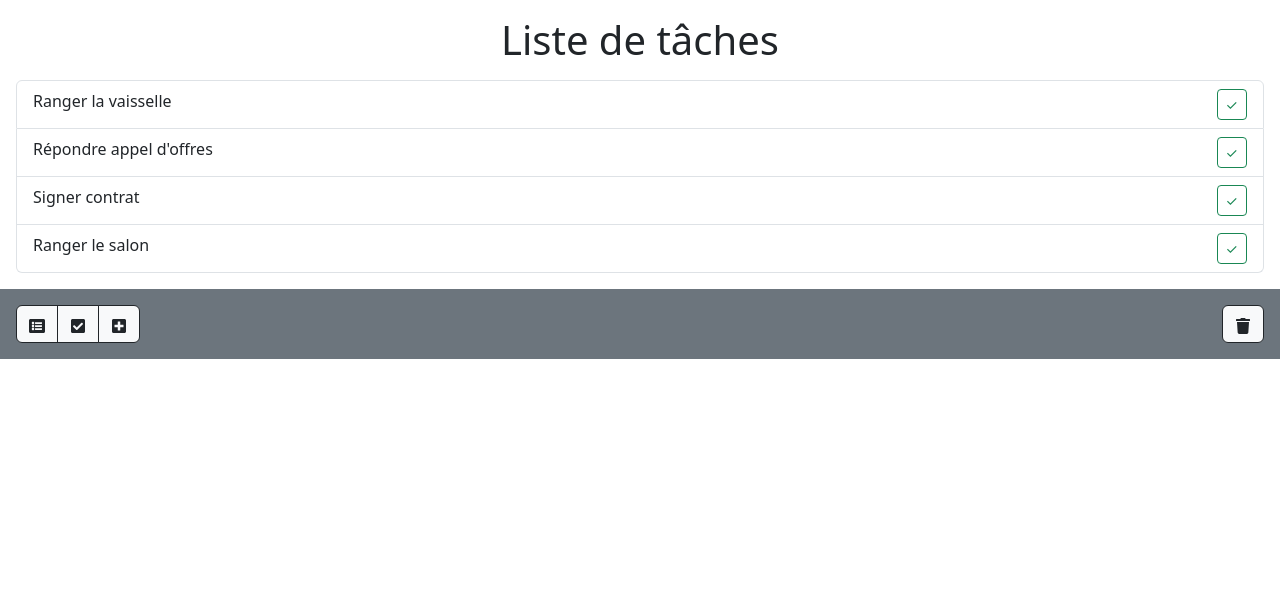
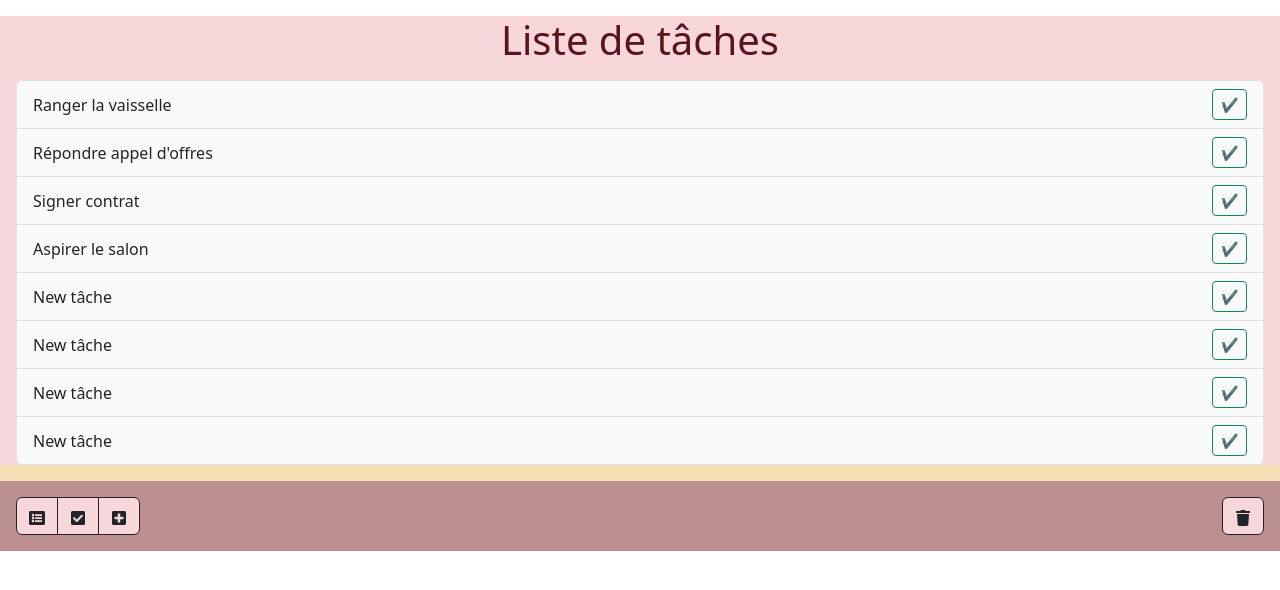
Before and after one commit to SylviaBan/todolist-react, a React (Create React App) app: page / in a window 1280 px wide. Shown: the top 590 px of the page. Built offline with nearby package versions, Linux system fonts and the light colour scheme.

Commit message:
Import json qui fait office de lAPI. Affichage de tasks automatiquemnt.

```diff
--- a/public/data.json
+++ b/public/data.json
@@ -1,6 +1,6 @@
 [
   {"id": "jsertu7a", "name": "Ranger la vaisselle", "completed": false},
-  {"id": "jseruo7l", "name": "RÃ©pondre appel d'offres", "completed": false},
+  {"id": "jseruo7l", "name": "Répondre appel d'offres", "completed": false},
   {"id": "jseruy2q", "name": "Signer contrat", "completed": false},
   {"id": "jserv4sw", "name": "Aspirer le salon", "completed": false}
 ]
--- a/src/components/AddTask.js
+++ b/src/components/AddTask.js
@@ -1,40 +1,8 @@
-import React, { useState } from 'react';
 
-function AddTask({ onAddTask }) {
-    const [taskName, setTaskName] = useState('');
-
-    const handleInputChange = (e) => {
-        setTaskName(e.target.value);
-    };
-
-    const handleSubmit = (e) => {
-        e.preventDefault();
-
-        if (taskName.trim() === '') {
-            return; // Ne rien faire si le nom de la tâche est vide
-        }
-
-        // Appeler la fonction de rappel pour ajouter la tâche
-        onAddTask(taskName);
-
-        // Réinitialiser le champ de saisie
-        setTaskName('');
-    };
-
+export default function AddTask() {
     return (
         <div>
-            <h2>Ajouter une tâche</h2>
-            <form onSubmit={handleSubmit}>
-                <input
-                    type="text"
-                    placeholder="Nom de la tâche"
-                    value={taskName}
-                    onChange={handleInputChange}
-                />
-                <button type="submit">Ajouter</button>
-            </form>
+            <h1>Add Task</h1>
         </div>
     );
 }
-
-export default AddTask;
--- a/src/components/NavBar.js
+++ b/src/components/NavBar.js
@@ -3,16 +3,16 @@ import { Link } from 'react-router-dom';
 export default function TodoList() {
     return (
 
-        <footer className="d-flex justify-content-between bg-secondary p-3" id="mainFooter">
+        <footer className="d-flex justify-content-between p-3" id="mainFooter">
             <div className="btn-group">
                 {/* All tasks*/}
-                <Link to="/" className="btn btn-outline-dark bg-light"><FaListAlt/></Link>
+                <Link to="/" className="btn btn-outline-dark bg-danger-subtle"><FaListAlt/></Link>
                 {/* Completed tasks*/}
-                <Link to="/completed" className="btn btn-outline-dark bg-light"><FaCheckSquare/></Link>
+                <Link to="/completed" className="btn btn-outline-dark bg-danger-subtle"><FaCheckSquare/></Link>
                 {/* Add task*/}
-                <Link to="/add-task" className="btn btn-outline-dark bg-light"><FaPlusSquare/></Link>
+                <Link to="/add-task" className="btn btn-outline-dark bg-danger-subtle"><FaPlusSquare/></Link>
             </div>
-            <button className="btn btn-outline-dark bg-light"><FaTrash/></button>
+            <button className="btn btn-outline-dark bg-danger-subtle"><FaTrash/></button>
         </footer>
     );
 }
--- a/src/components/TodoList.js
+++ b/src/components/TodoList.js
@@ -1,31 +1,52 @@
 import { useParams } from 'react-router-dom';
+import {useEffect, useState} from "react";
 
 export default function TodoList() {
 
+    const [tasks, setTasks] = useState([]);
     const { search } = useParams();
-    const tasks = [];
+
+
+    useEffect(() => {
+
+        fetch('/data.json')
+            .then(res => res.json())
+            .then(tasks => setTasks(tasks));
+
+    });
 
     return (
-        <section id="todo">
-            <h1 className="m-3">Liste de tâches</h1>
+        <body>
+        <section id="todo" className="bg-danger-subtle">
+            <h1 className="m-3 text-danger-emphasis">Liste de tâches</h1>
             <ul className="list-group m-3">
-                <li className="list-group-item d-flex align-tiems-center">
-                    Ranger la vaisselle
-                    <button className="btn btn-sm ms-auto btn-outline-success">&#x2713;</button>
+
+
+                {tasks.map(t => (
+                    <li className="list-group-item d-flex align-items-center bg-light">
+                        {t.name}
+                        <button className="btn btn-sm ms-auto btn-outline-success">&#x2714;</button>
+                    </li>)
+                )}
+
+                <li className="list-group-item d-flex align-items-center bg-light">
+                    New tâche
+                    <button className="btn btn-sm ms-auto btn-outline-success">&#x2714;</button>
                 </li>
-                <li className="list-group-item d-flex align-tiems-center">
-                    Répondre appel d'offres
-                    <button className="btn btn-sm ms-auto btn-outline-success">&#x2713;</button>
+                <li className="list-group-item d-flex align-items-center bg-light">
+                    New tâche
+                    <button className="btn btn-sm ms-auto btn-outline-success">&#x2714;</button>
                 </li>
-                <li className="list-group-item d-flex align-tiems-center">
-                    Signer contrat
-                    <button className="btn btn-sm ms-auto btn-outline-success">&#x2713;</button>
+                <li className="list-group-item d-flex align-items-center bg-light">
+                    New tâche
+                    <button className="btn btn-sm ms-auto btn-outline-success">&#x2714;</button>
                 </li>
-                <li className="list-group-item d-flex align-tiems-center">
-                    Ranger le salon
-                    <button className="btn btn-sm ms-auto btn-outline-success">&#x2713;</button>
+                <li className="list-group-item d-flex align-items-center bg-light">
+                    New tâche
+                    <button className="btn btn-sm ms-auto btn-outline-success">&#x2714;</button>
                 </li>
             </ul>
         </section>
+        </body>
     );
 }
--- a/src/index.css
+++ b/src/index.css
@@ -1,5 +1,6 @@
 body {
   margin: 0;
+  background-color: wheat;
   font-family: -apple-system, BlinkMacSystemFont, 'Segoe UI', 'Roboto', 'Oxygen',
     'Ubuntu', 'Cantarell', 'Fira Sans', 'Droid Sans', 'Helvetica Neue',
     sans-serif;
@@ -7,6 +8,14 @@ body {
   -moz-osx-font-smoothing: grayscale;
 }
 
+main {
+  background-color: wheat;
+}
+
+footer {
+  background-color: rosybrown;
+}
+
 code {
   font-family: source-code-pro, Menlo, Monaco, Consolas, 'Courier New',
     monospace;
```
